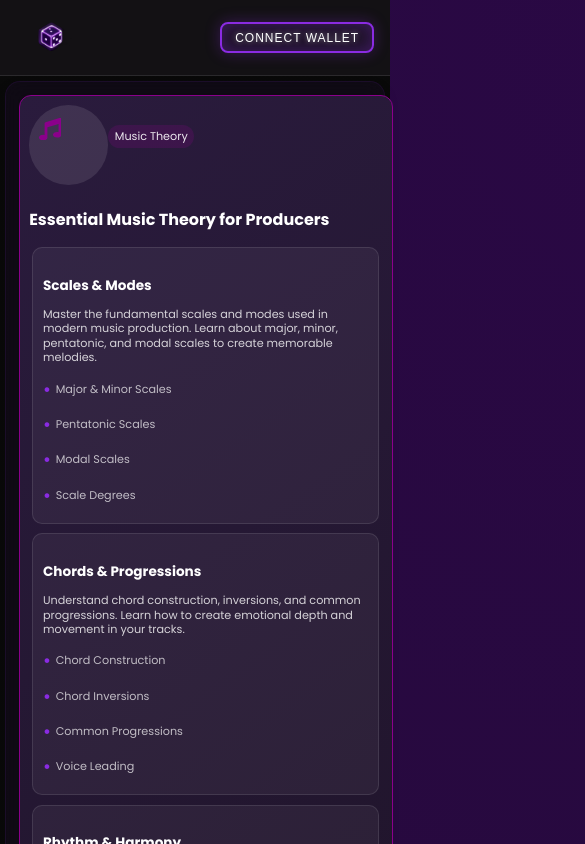
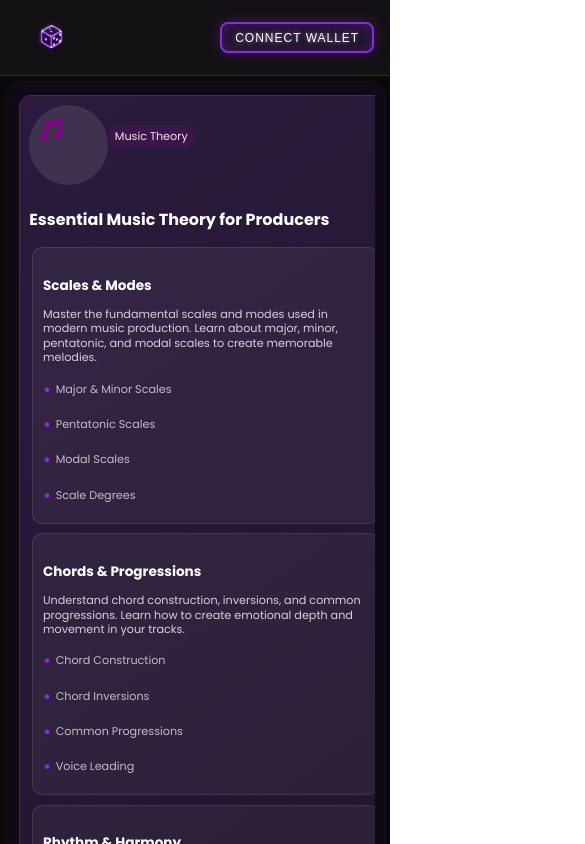
Before and after one commit to oldwestsolutions/808brokers, a React (Create React App) app: page /community in a window 390 px wide. Shown: the top 844 px of the page, 585 px wide, since content can reach past the window. Built offline with nearby package versions, Linux system fonts and the light colour scheme.

Commit message:
Fix horizontal scrolling on mobile: Add overflow control and proper box-sizing

```diff
--- a/src/pages/Community.css
+++ b/src/pages/Community.css
@@ -5,6 +5,9 @@
   min-height: 100vh;
   background: #0a0a0a;
   color: #fff;
+  width: 100%;
+  box-sizing: border-box;
+  overflow-x: hidden;
 }
 
 .community-main {
@@ -757,11 +760,14 @@
     flex-direction: column;
     padding: 0.5rem;
     gap: 0.8rem;
+    width: 100%;
+    overflow-x: hidden;
   }
 
   .community-main {
     width: 100%;
     gap: 0.8rem;
+    overflow-x: hidden;
   }
 
   .community-sidebar {
@@ -776,6 +782,25 @@
     flex-direction: column;
     overflow: visible;
     padding-bottom: 0;
+    box-sizing: border-box;
+  }
+
+  .learning-center-section {
+    width: 100%;
+    box-sizing: border-box;
+    overflow-x: hidden;
+  }
+
+  .learning-bubbles-grid {
+    width: 100%;
+    box-sizing: border-box;
+    overflow-x: hidden;
+  }
+
+  .theory-sections {
+    width: 100%;
+    box-sizing: border-box;
+    overflow-x: hidden;
   }
 
   .learning-center-section {
@@ -871,6 +896,14 @@
 @media (max-width: 480px) {
   .community-container {
     padding: 0.3rem;
+    width: 100%;
+    overflow-x: hidden;
+  }
+
+  .learning-center-section {
+    width: 100%;
+    box-sizing: border-box;
+    overflow-x: hidden;
   }
 
   .learning-center-section {
@@ -878,7 +911,7 @@
   }
 
   .learning-center-section h2 {
-    font-size: 1.2rem;
+    font-size: 1.3rem;
   }
 
   .learning-bubble,
@@ -888,7 +921,7 @@
   }
 
   .learning-bubble .bubble-title {
-    font-size: 0.95rem;
+    font-size: 1rem;
   }
 
   .learning-bubble .bubble-description {
@@ -916,6 +949,8 @@
 @media (max-width: 375px) {
   .community-container {
     padding: 0.2rem;
+    width: 100%;
+    overflow-x: hidden;
   }
 
   .learning-center-section {
@@ -923,7 +958,7 @@
   }
 
   .learning-center-section h2 {
-    font-size: 1.1rem;
+    font-size: 1.2rem;
   }
 
   .learning-bubble,
@@ -933,7 +968,7 @@
   }
 
   .learning-bubble .bubble-title {
-    font-size: 0.9rem;
+    font-size: 0.95rem;
   }
 
   .learning-bubble .bubble-description {
```
